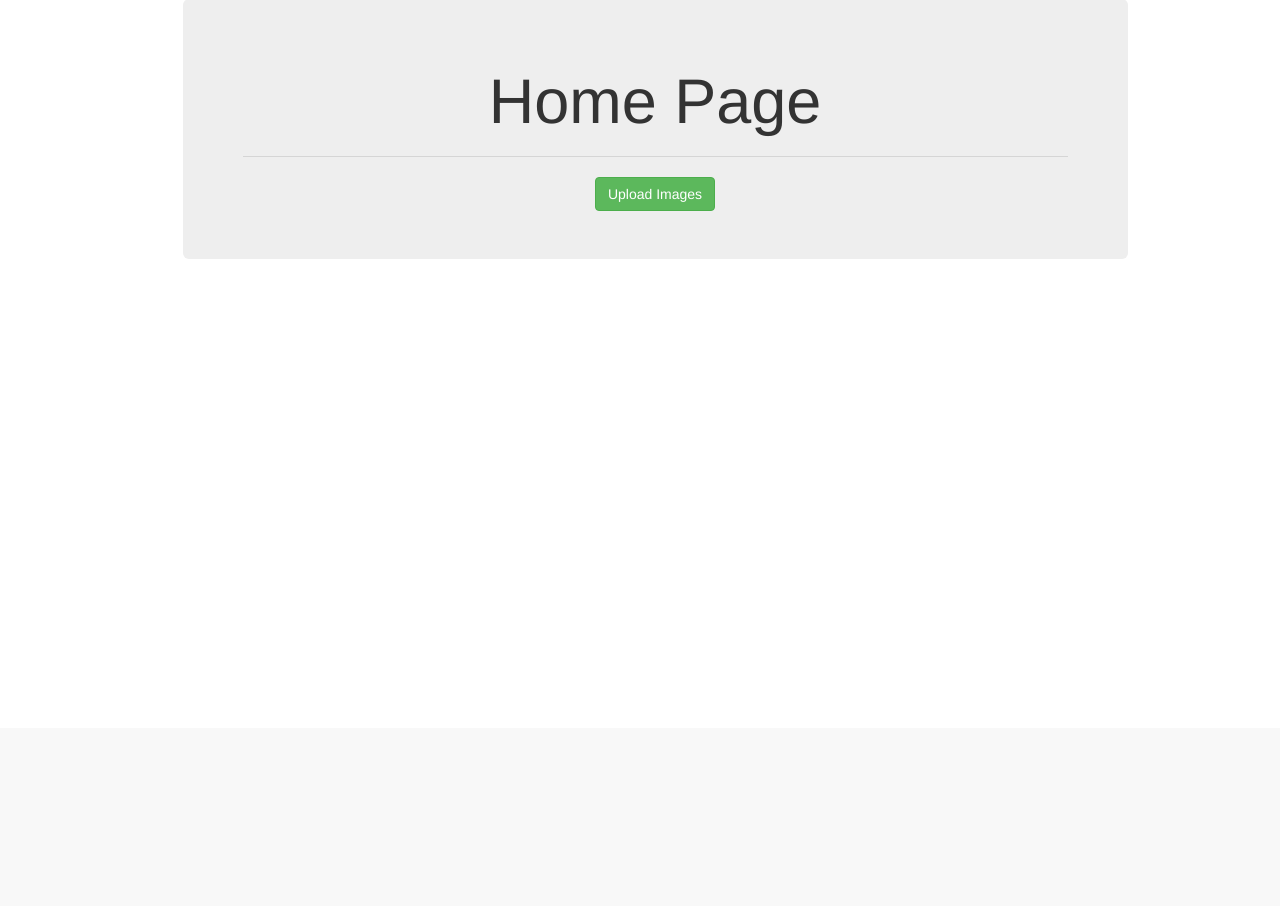
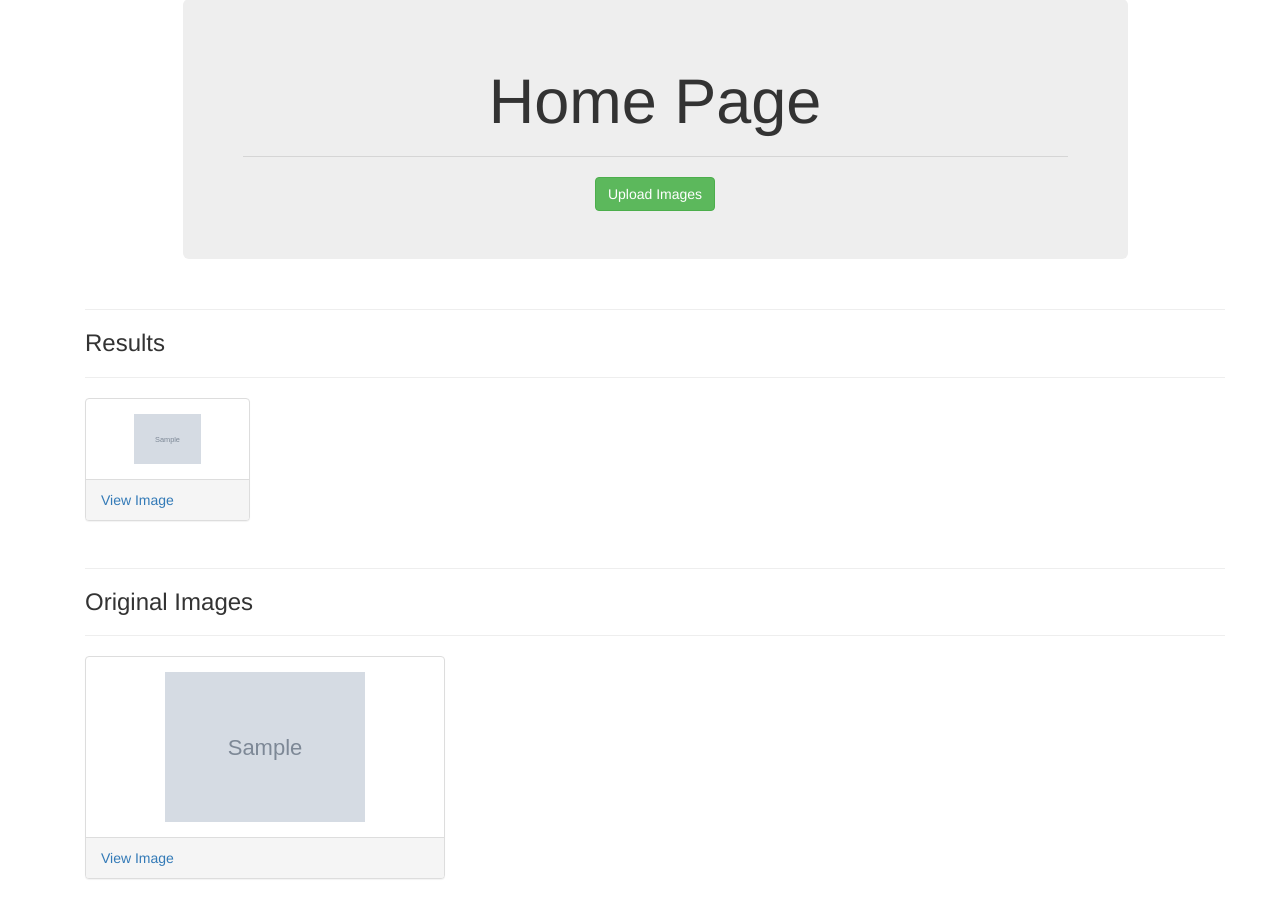
Before and after one commit to ddavignon/image-detection, a Flask app: template templates/pages/home.html in a window 1280 px wide. Shown: the part 72-978 px from the top of the page. Before the commit the page ends 283 px from the top, so only its background shows below. Run offline with Flask 2, Linux system fonts and the light colour scheme; the template is opened without the code that fills it: most values are stand-ins (such as "Sample title", 1, 10 or a date in 2020); grey boxes marked "Sample" are stand-in pictures; some libraries are stand-ins or nearby versions.

Commit message:
show uploaded images on homescreen

```diff
--- a/application.py
+++ b/application.py
@@ -61,7 +61,15 @@ def profile():
 @app.route('/')
 @app.route('/home')
 def home():
-    return render_template('pages/home.html', active='home')
+    face_images = os.listdir(os.path.join(app.static_folder, "tmp/faces"))
+    face_images = filter(lambda x: x != '.keep', face_images)
+    uploaded_images = os.listdir(os.path.join(app.static_folder, "tmp/uploads"))
+    return render_template(
+        'pages/home.html',
+        active='home',
+        face_images=face_images,
+        uploaded_images=uploaded_images
+    )
 
 
 @app.route('/about')
--- a/templates/pages/home.html
+++ b/templates/pages/home.html
@@ -11,5 +11,48 @@
         </div>
     </div>
   </div>
+
+  <header>
+    <hr/>
+    <h3>Results</h3>
+    <hr/>
+  </header>
+
+  <section class="row">
+    {% for image in face_images %}
+    <div class="col-md-2" style="height: 150px">
+      <div class="panel panel-default">
+          <div class="panel-body">
+              <img style="height: 50px" class="img img-responsive center-block" src="{{ url_for('static', filename='tmp/faces/' + image) }}">
+          </div>
+          <div class="panel-footer">
+              <a href="{{ url_for('static', filename='tmp/faces/' + image) }}">View Image</a>
+          </div>
+      </div>
+    </div>
+    {% endfor %}
+    </section>
+
+
+    <header>
+      <hr/>
+      <h3>Original Images</h3>
+      <hr/>
+    </header>
+
+    <section class="row">
+    {% for image in uploaded_images %}
+    <div class="col-md-4" style="height: 250px">
+      <div class="panel panel-default">
+          <div class="panel-body">
+              <img style="height: 150px" class="img img-responsive center-block" src="{{ url_for('static', filename='tmp/uploads/' + image) }}">
+          </div>
+          <div class="panel-footer">
+              <a href="{{ url_for('static', filename='tmp/uploads/' + image) }}">View Image</a>
+          </div>
+      </div>
+    </div>
+    {% endfor %}
+  </section>
 </div>
 {% endblock %}
```
Also changed, not shown: face_detection.py (+14 -3 lines).
